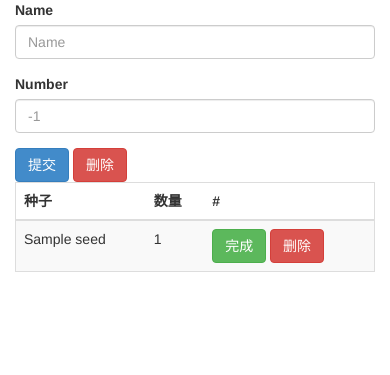
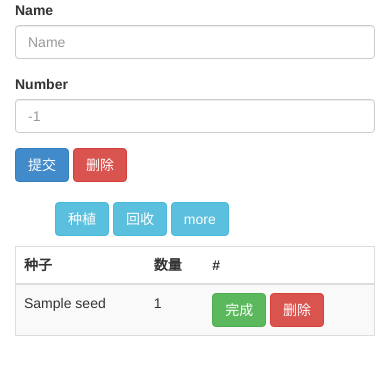
Before and after one commit to juniwang/ng-farm, a Flask app: page /farm in a window 390 px wide. Shown: the top 375 px of the page. Run offline with Flask 2, Linux system fonts and the light colour scheme; tables that the repository leaves empty hold one stand-in row (values such as "Sample post"); parts of the project's set-up code (start-up, migrations or seed data) failed here and were passed over; some libraries are stand-ins or nearby versions.

Commit message:
fix mobile

```diff
--- a/src/farm/templates/farm/index.html
+++ b/src/farm/templates/farm/index.html
@@ -46,8 +46,8 @@
                         </div>
                     </div>
                 </div>
-                <div class="collapse navbar-collapse m-t-5" style="padding-top:20px">
-                    <ul class="nav navbar-nav">
+                <div style="padding-top:20px">
+                    <ul>
                         <a class="btn btn-info" href="#/plant">种植</a>
                         <a class="btn btn-info" href="#/recycle">回收</a>
                         <button type="button" class="btn btn-info" ng-click="view_all()">{[ viewText ]}</button>
```
